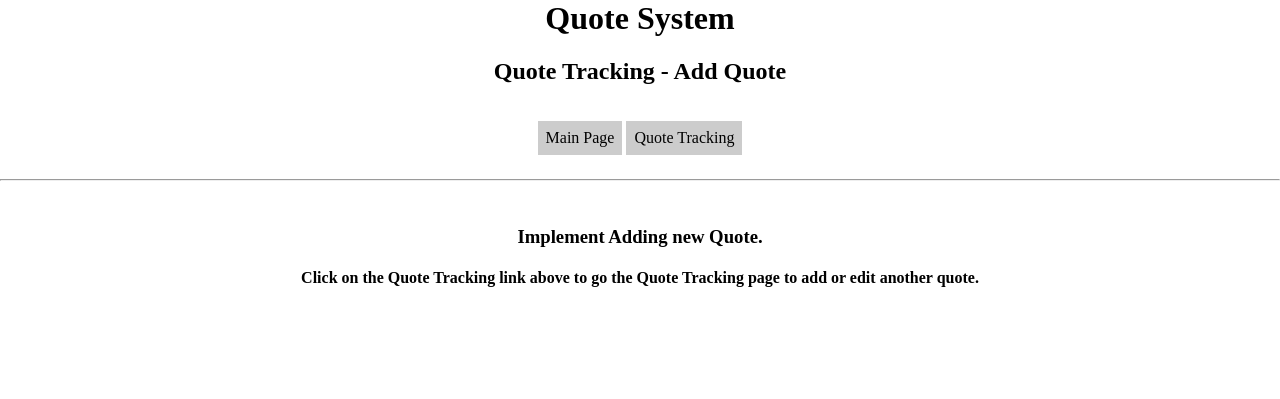
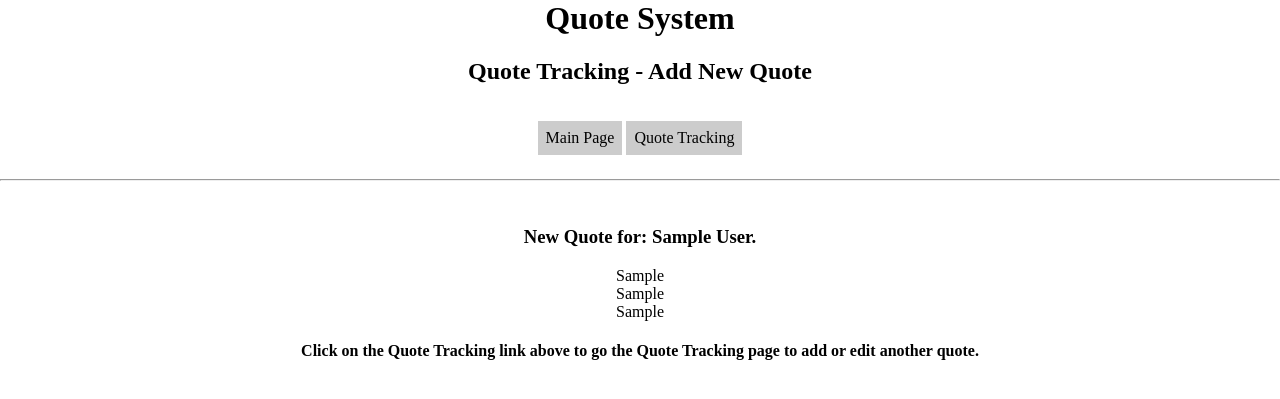
Before and after one commit to npdhung/CSC467-Team-Project, a PHP site: page /quote_tracking_new.php?pid=1 in a window 1280 px wide. Shown: the top 399 px of the page. Run offline with PHP 8.4, Linux system fonts and the light colour scheme; tables that the repository leaves empty or names only in its code hold one stand-in row (values such as "Sample post").

Commit message:
Add information of customer in the new quote

```diff
--- a/quote_tracking_new.php
+++ b/quote_tracking_new.php
@@ -7,7 +7,7 @@
     </head>
 <body>
     <h1>Quote System</h1>
-    <h2>Quote Tracking - Add Quote</h2>
+    <h2>Quote Tracking - Add New Quote</h2>
     <nav>
         <ul>
             <li><a href="main.php">Main Page</a></li>
@@ -16,11 +16,34 @@
     </nav>
     <hr>
     <?php
+    $dbname = "mysql:host=blitz.cs.niu.edu:3306;dbname=csci467";
+    $user = "student";
+    $pass = "student";
+    try { // connect to the database
+
+        $pdo = new PDO($dbname, $user, $pass);
+        $id = $_GET["pid"];
+        $res = $pdo->query("SELECT name, street, city, contact FROM customers WHERE id = $id");
+
+        $fet = $res->fetch(PDO::FETCH_ASSOC);
+        $name = $fet["name"];
+        $street = $fet["street"];
+        $city = $fet["city"];
+        $contact = $fet["contact"];
+
         echo "<br>";
-        echo "<h3>Implement Adding new Quote.</h3>";
+        echo "<h3>New Quote for: $name.</h3>";
+        echo "$street<br>$city<br>$contact";
+
         echo "<h4>Click on the Quote Tracking link above to go the Quote
         Tracking page to add or edit another quote.</h4>";
         echo "<br>";
+
+
+    }
+    catch(PDOexception $e) { // handle that exception
+        echo "Connection to database failed: " . $e->getMessage();
+    }
     ?>
 </body>
 </html>
```
